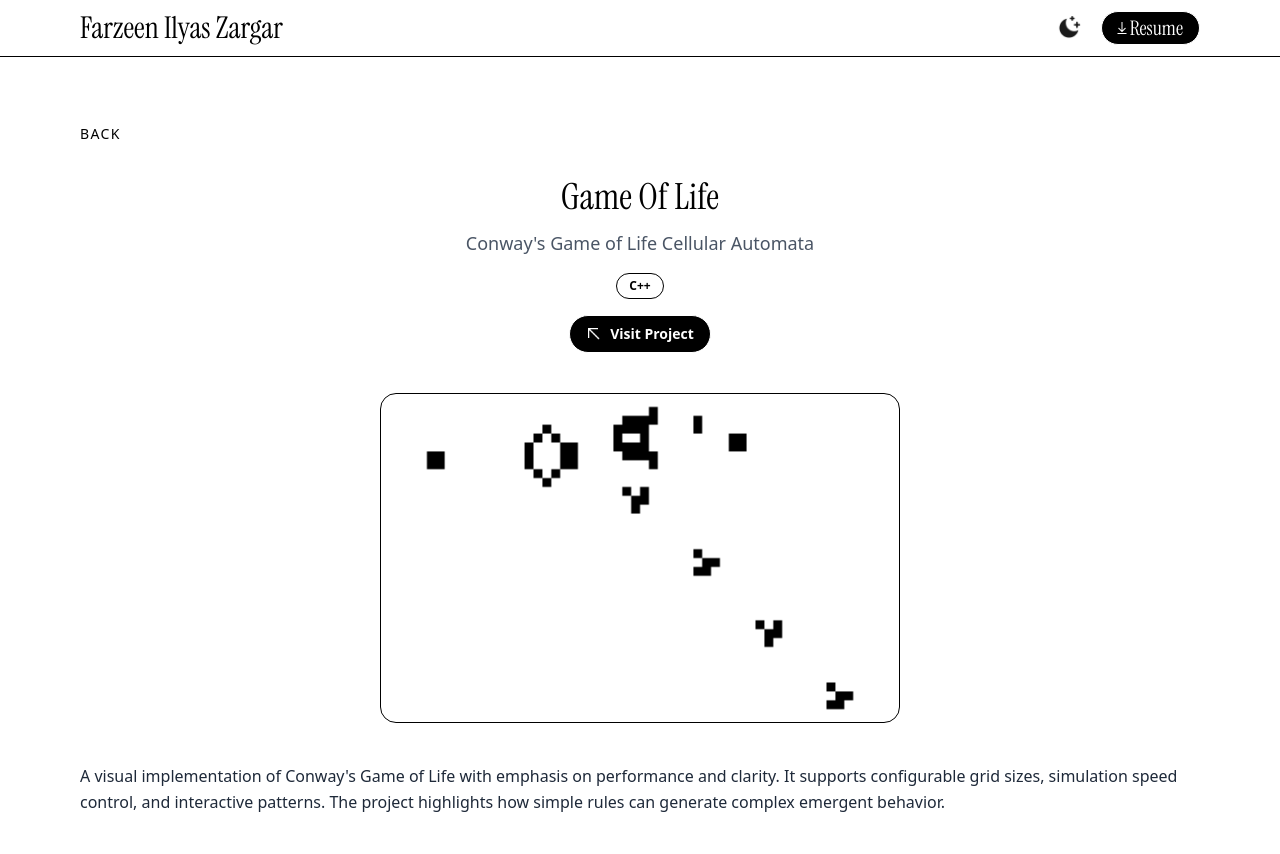
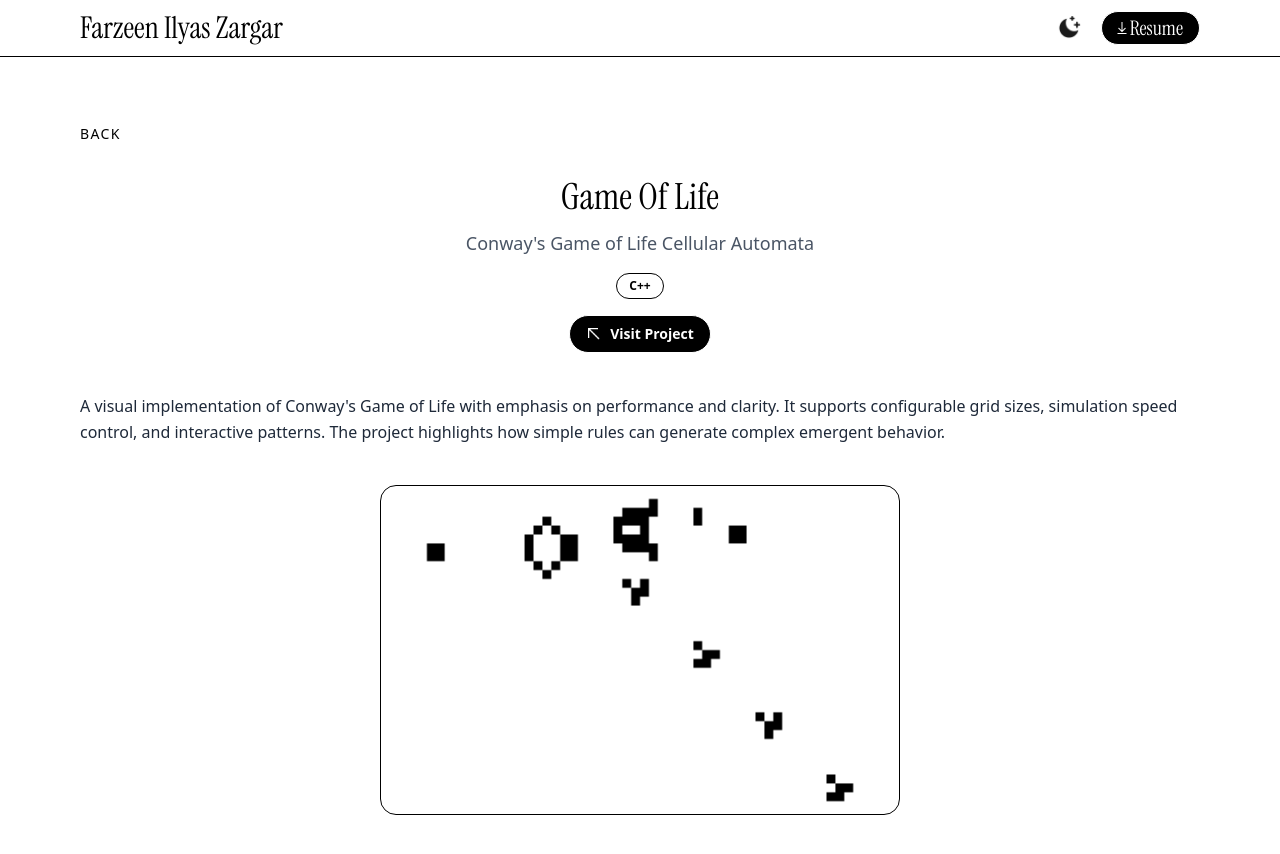
Before and after one commit to farzeenilyaszargar/Portfolio, a Next.js app: page /projects/gameoflife in a window 1280 px wide. Shown: the top 854 px of the page. Built offline with nearby package versions, Linux system fonts and the light colour scheme.

Commit message:
Swap overview and image order

```diff
--- a/app/projects/[slug]/page.tsx
+++ b/app/projects/[slug]/page.tsx
@@ -79,6 +79,12 @@ export default async function ProjectPage({
             ) : null}
           </div>
 
+          <div>
+            <p className="text-base leading-relaxed text-gray-800">
+              {project.fullInfo ?? project.description}
+            </p>
+          </div>
+
           <div className="grid grid-cols-1 gap-4 sm:grid-cols-2">
             {gallery.map((src, index) => (
               <div
@@ -94,12 +100,6 @@ export default async function ProjectPage({
               </div>
             ))}
           </div>
-
-          <div>
-            <p className="text-base leading-relaxed text-gray-800">
-              {project.fullInfo ?? project.description}
-            </p>
-          </div>
         </div>
       </div>
     </div>
```
